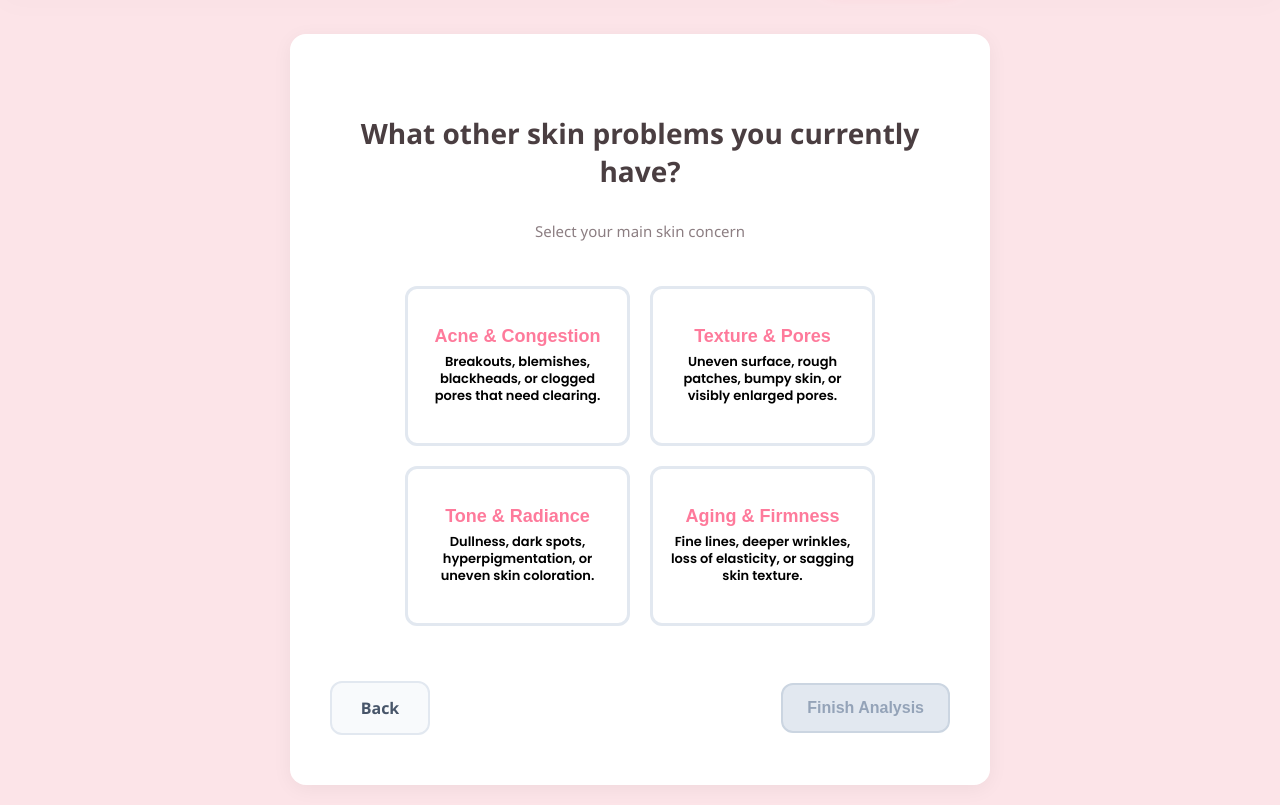
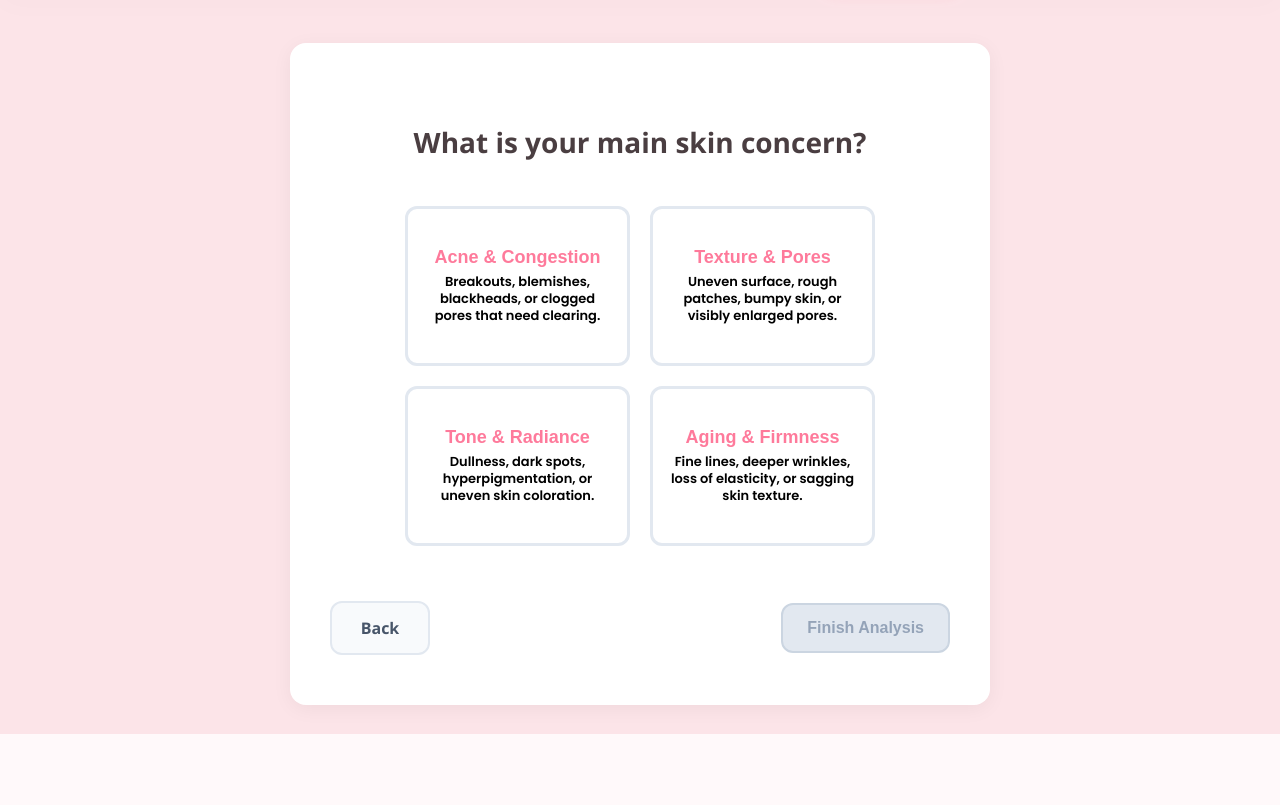
Before and after one commit to hajar2710/skin-os, a Flask app: page /question4 in a window 1280 px wide. Shown: the part 66-871 px from the top of the page. After the commit the page ends 800 px from the top, so only its background shows below. Run offline with Flask 3, Linux system fonts and the light colour scheme.

Commit message:
Change question text for skin concern selection
Updated the main skin concern question and adjusted the corresponding text.

```diff
--- a/templates/question4.html
+++ b/templates/question4.html
@@ -24,8 +24,7 @@
 
     <div class="quiz-container">
         <div class="question-section">
-            <h2 class="quiz-question">What other skin problems you currently have?</h2>
-            <p class="quiz-subtext">Select your main skin concern</p>
+            <h2 class="quiz-question">What is your main skin concern?</h2>
 
            <form id="concernForm">
             <div class="cards-grid-container ">
```
